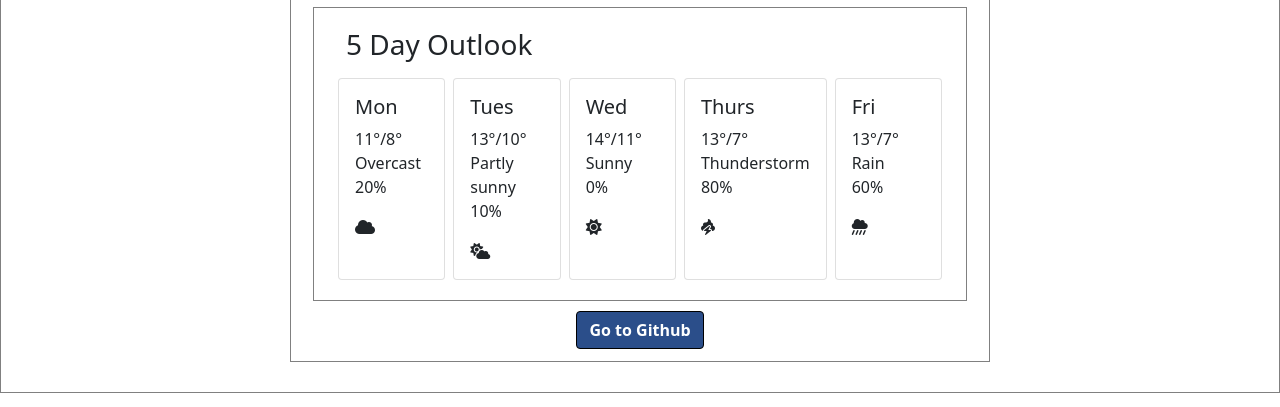
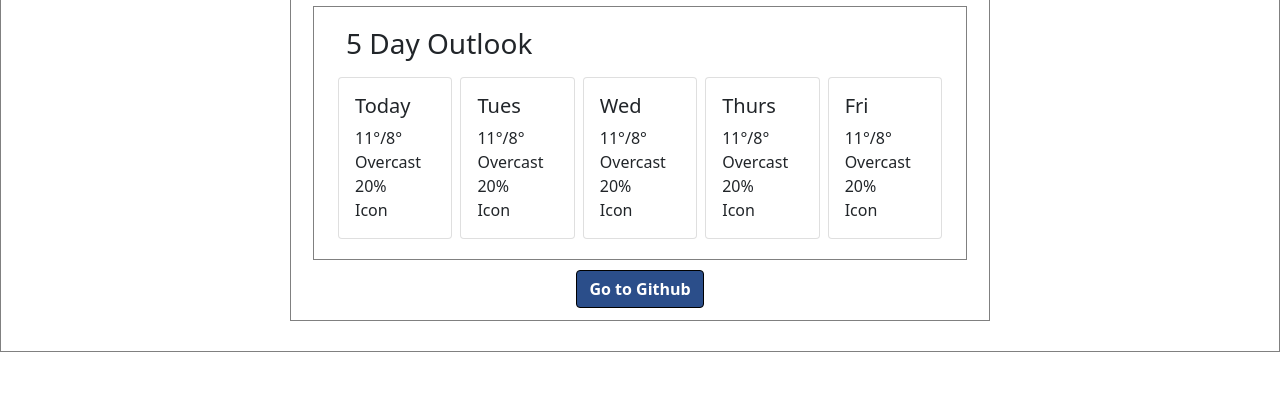
Before and after one commit to mhannacodes/Worldwide-weather-finder-app, a plain HTML site: page index.html in a window 1280 px wide. Shown: the part 393-800 px from the top of the page. Drawn offline with nearby package versions, Linux system fonts and the light colour scheme.

Commit message:
working on 5 day forecast API function
trying to determine how to run through array of ids for each day - have not worked out the bugs yet

```diff
--- a/index.html
+++ b/index.html
@@ -71,13 +71,21 @@
           <div class="col mx-1">
             <div class="card">
               <div class="card-body five-day-cards">
-                <h5 class="card-title">Mon</h5>
-                <p class="card-text">
-                  11°/8°<br>
-                  Overcast<br>
-                  20%
-                </p>
-                <i class="fas fa-cloud"></i>
+                <h5 class="card-title">Today</h5>
+                <ul class="card-text" id="current-day">
+                  <li class="high-low">
+                    11°/8°
+                  </li>
+                  <li class="desc">
+                    Overcast
+                  </li>
+                  <li class="precipitation">
+                    20%
+                  </li>
+                  <li class="symbol">
+                    icon
+                  </li>
+                </ul>
               </div>
             </div>
           </div>
@@ -85,12 +93,20 @@
             <div class="card">
               <div class="card-body five-day-cards">
                 <h5 class="card-title">Tues</h5>
-                <p class="card-text">
-                  13°/10°<br>
-                  Partly sunny<br>
-                  10%
-                </p>
-                <i class="fas fa-cloud-sun"></i>
+                  <ul class="card-text" id="day-two">
+                    <li class="high-low">
+                      11°/8°
+                    </li>
+                    <li class="desc">
+                      Overcast
+                    </li>
+                    <li class="precipitation">
+                      20%
+                    </li>
+                    <li class="symbol">
+                      icon
+                    </li>
+                  </ul>
               </div>
             </div>
           </div>
@@ -98,12 +114,20 @@
             <div class="card">
               <div class="card-body five-day-cards">
                 <h5 class="card-title">Wed</h5>
-                <p class="card-text">
-                  14°/11°<br>
-                  Sunny<br>
-                  0%
-                </p>
-                <i class="fas fa-sun"></i>
+                  <ul class="card-text" id="day-three">
+                    <li class="high-low">
+                      11°/8°
+                    </li>
+                    <li class="desc">
+                      Overcast
+                    </li>
+                    <li class="precipitation">
+                      20%
+                    </li>
+                    <li class="symbol">
+                      icon
+                    </li>
+                  </ul>
               </div>
             </div>
           </div>
@@ -111,12 +135,20 @@
             <div class="card">
               <div class="card-body five-day-cards">
                 <h5 class="card-title">Thurs</h5>
-                <p class="card-text">
-                  13°/7°<br>
-                  Thunderstorm<br>
-                  80%
-                </p>
-                <i class="fas fa-poo-storm"></i>
+                  <ul class="card-text" id="day-four">
+                    <li class="high-low">
+                      11°/8°
+                    </li>
+                    <li class="desc">
+                      Overcast
+                    </li>
+                    <li class="precipitation">
+                      20%
+                    </li>
+                    <li class="symbol">
+                      icon
+                    </li>
+                  </ul>
               </div>
             </div>
           </div>
@@ -124,12 +156,20 @@
             <div class="card">
               <div class="card-body five-day-cards">
                 <h5 class="card-title">Fri</h5>
-                <p class="card-text">
-                  13°/7°<br>
-                  Rain<br>
-                  60%
-                </p>
-                <i class="fas fa-cloud-showers-heavy"></i>
+                  <ul class="card-text" id="day-five">
+                    <li class="high-low">
+                      11°/8°
+                    </li>
+                    <li class="desc">
+                      Overcast
+                    </li>
+                    <li class="precipitation">
+                      20%
+                    </li>
+                    <li class="symbol">
+                      icon
+                    </li>
+                  </ul>
               </div>
             </div>
           </div>
--- a/src/script.js
+++ b/src/script.js
@@ -56,6 +56,36 @@ function tempOutput (response) {
   let windSpeed = response.data.wind.speed;
   let weatherDescriptionElement = document.querySelector("#weather-details");
   weatherDescriptionElement.innerHTML = `${weatherDesc}<br>Humidity: ${weatherHumidity}%<br>Wind: ${Math.round(windSpeed)}km/h`;
+  let latitude = response.data.coord.lat;
+  let longitude = response.data.coord.lon;
+  fiveDayForecast (latitude, longitude)
+}
+
+function fiveDayForecast (lat,long) {
+  let apiKey = `d468fe5c4c50f2a8c6db046f0712510b`;
+  let units = `metric`;
+  axios.get(`https://api.openweathermap.org/data/2.5/onecall?lat=${lat}&lon=${long}&exclude=minutely,hourly&units=${units}&appid=${apiKey}`).then(fiveDayOutput);
+}
+
+function fiveDayOutput(response) {
+  console.log(response.data);
+  let fiveDayForecastList = [
+    {day:"#current-day",dayInteger:0},
+    {day:"#day-one", dayInteger:1},
+    {day:"#day-two",dayInteger:2},
+    {day:"#day-three",dayInteger:3},
+    {day:"#day-four",dayInteger:4}
+  ];
+  fiveDayForecastList.forEach(function(list,index) {for(let day in list) {
+  let temp  = document.querySelector(list[day] ".high-low")
+  temp.innerHTML = `${Math.round(response.data.daily(list[dayInteger]).temp.day)}°/${Math.round(response.data.daily(list[dayInteger]).temp.night)}°`;
+  let desc = document.querySelector(list[day] ".desc")
+  desc.innerHTML = response.data.daily(list[dayInteger]).weather(list[dayInteger]).main;
+  let precip = document.querySelector(list[day] ".precipitation")
+  precip.innerHTML = Math.round(response.data.daily(list[dayInteger]).rain);
+  let icon = document.querySelector(list[day] ".icon")
+  icon.innerHTML = Math.round(response.data.daily(list[dayInteger]).weather[dayInteger].icon);}
+})
 }
 
 function convertFahrenheit(event) {
--- a/src/styles.css
+++ b/src/styles.css
@@ -24,6 +24,15 @@ form {
   font-size: 25px;
   margin-right: 10px;
   text-align: right;
+}
+
+ul {
+  list-style-type: none;
+  padding: 0;
+}
+
+li {
+  text-transform: capitalize;
 }
 
 a {
```
